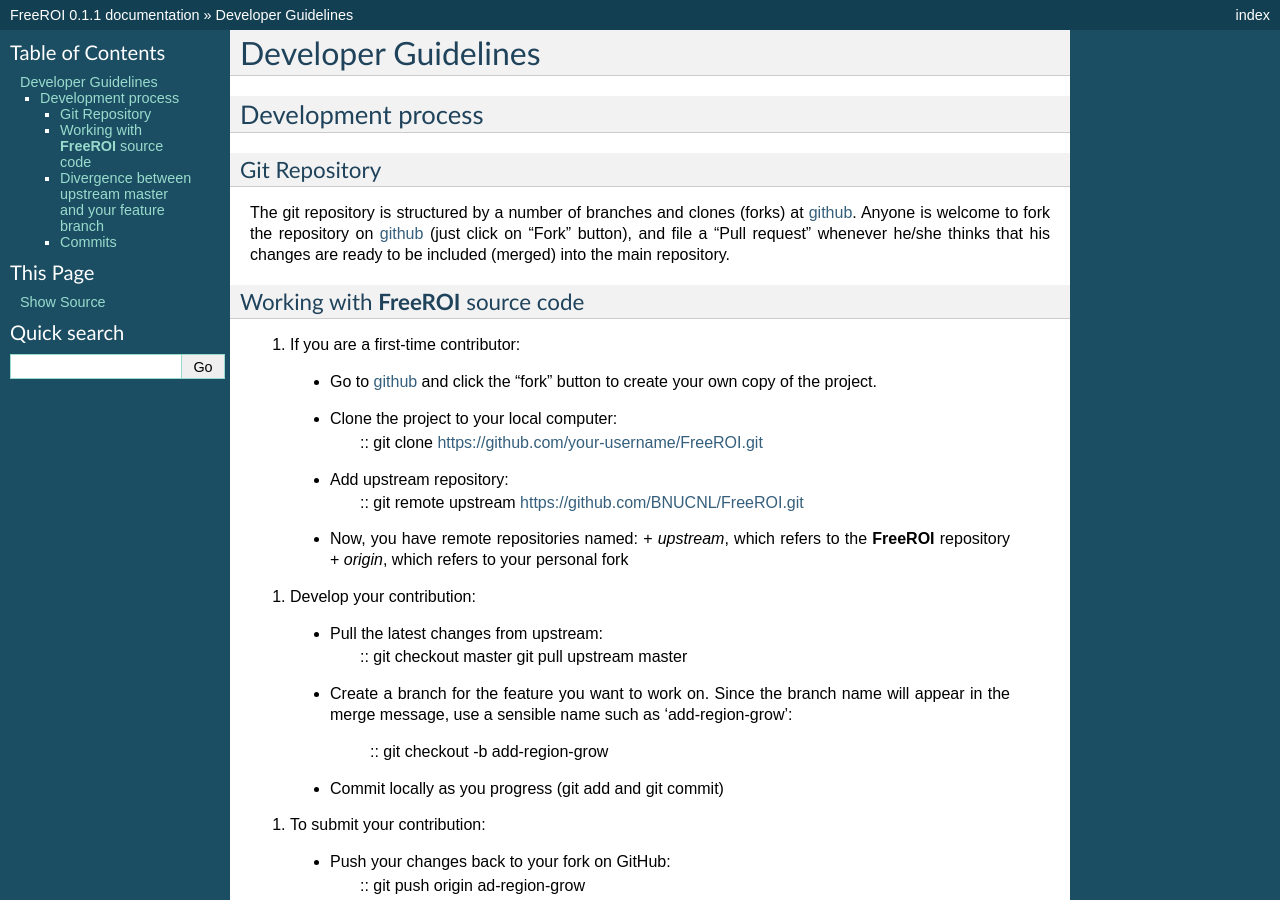
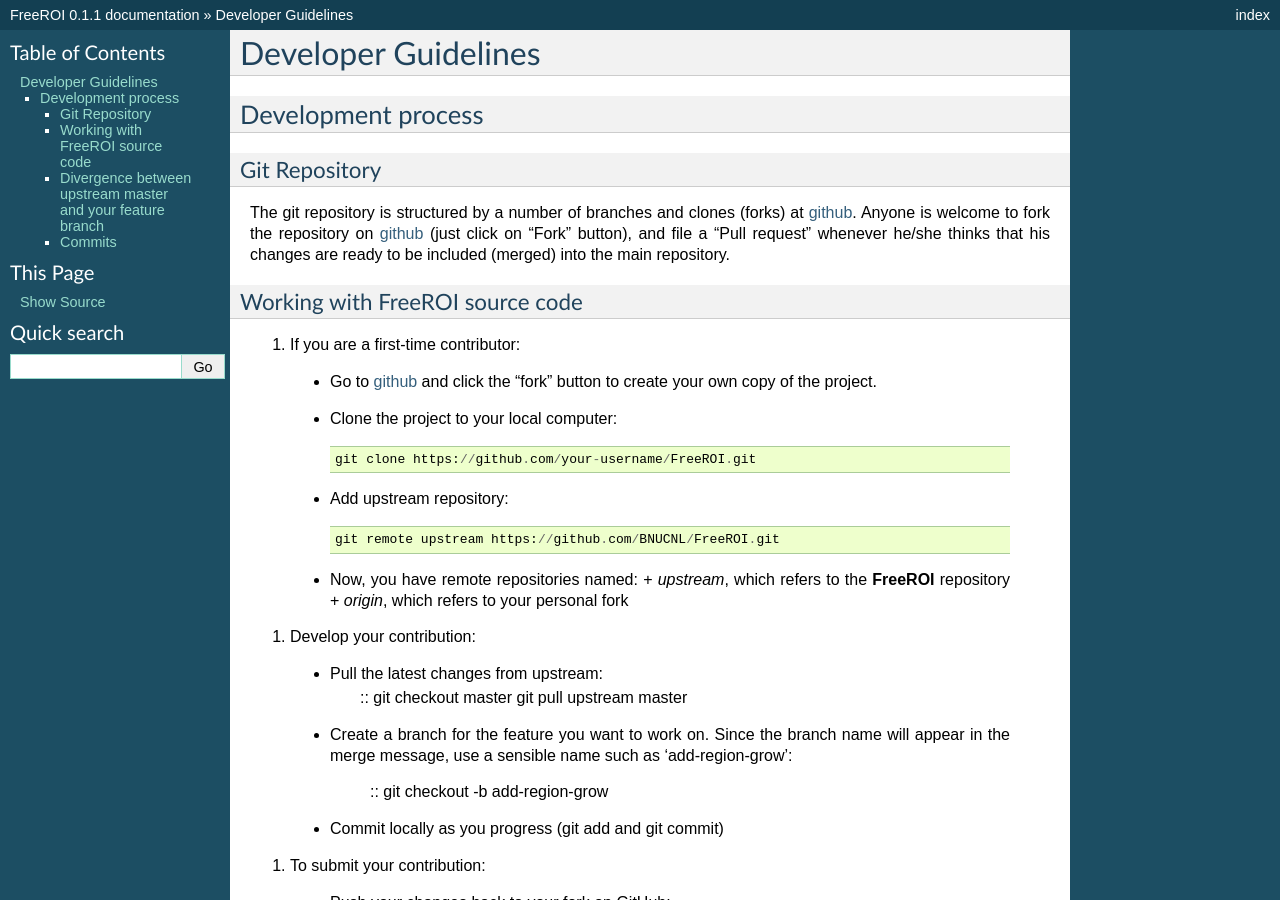
Before and after one commit to liuzhaoguo/FreeROI, a Sphinx documentation site: the page built from doc/devguide.rst, in a window 1280 px wide and 900 px high. Built offline with Sphinx 7.4.7, drawn with Linux system fonts in a browser that asks for light colours; formulas are drawn with MathJax 3.

Commit message:
DOC fix code insertion bug

```diff
--- a/doc/devguide.rst
+++ b/doc/devguide.rst
@@ -16,7 +16,7 @@ ready to be included (merged) into the main repository.
 
 .. _github: https://github.com/BNUCNL/FreeROI
 
-Working with **FreeROI** source code
+Working with FreeROI source code
 ------------------------------------
 
 1. If you are a first-time contributor:
@@ -24,10 +24,10 @@ Working with **FreeROI** source code
   * Go to github_ and click the "fork" button to create your own copy of the
     project.
   * Clone the project to your local computer:
-      ::
+    ::
       git clone https://github.com/your-username/FreeROI.git
   * Add upstream repository:
-      ::
+    ::
       git remote upstream https://github.com/BNUCNL/FreeROI.git
   * Now, you have remote repositories named:
     + *upstream*, which refers to the **FreeROI** repository
```
